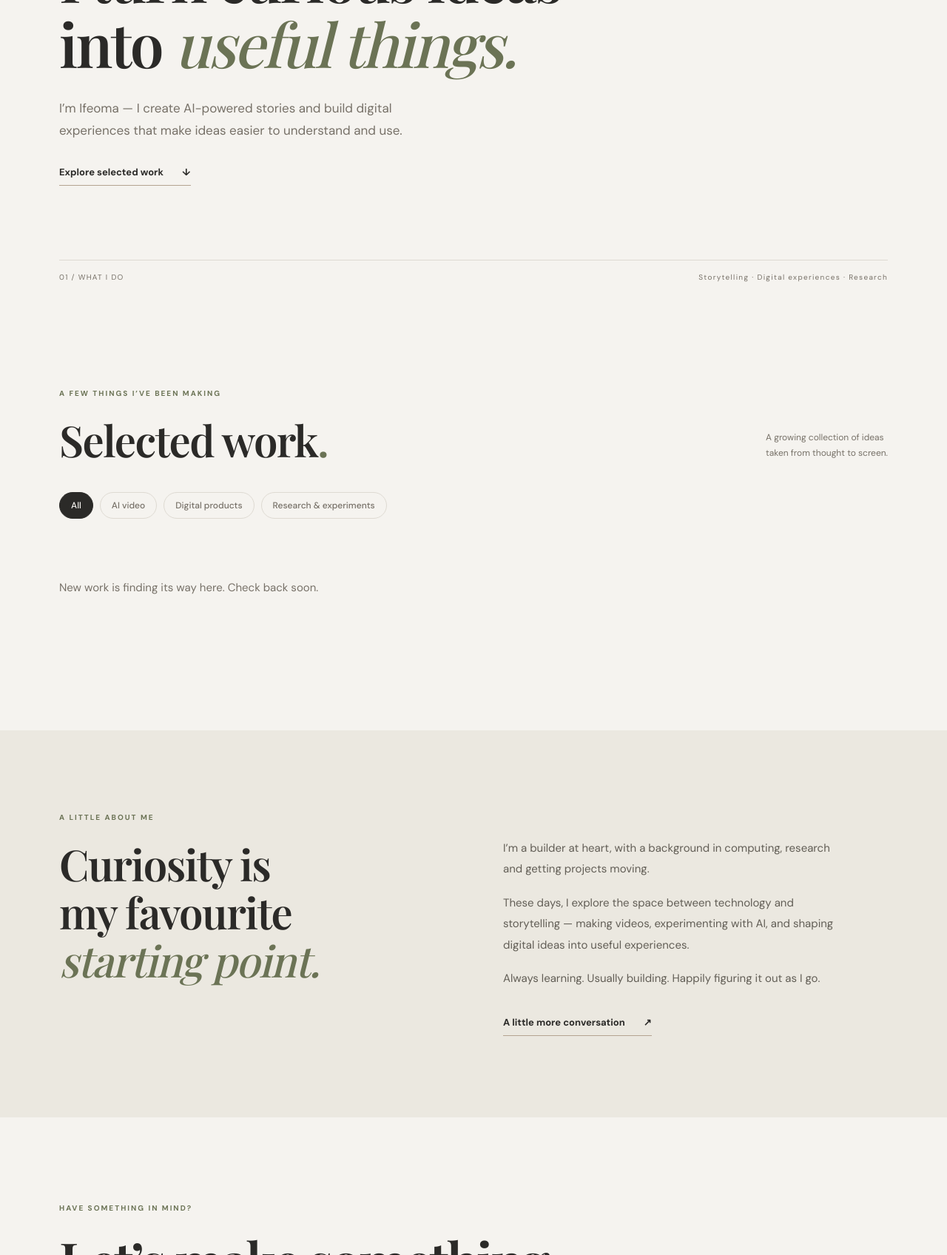
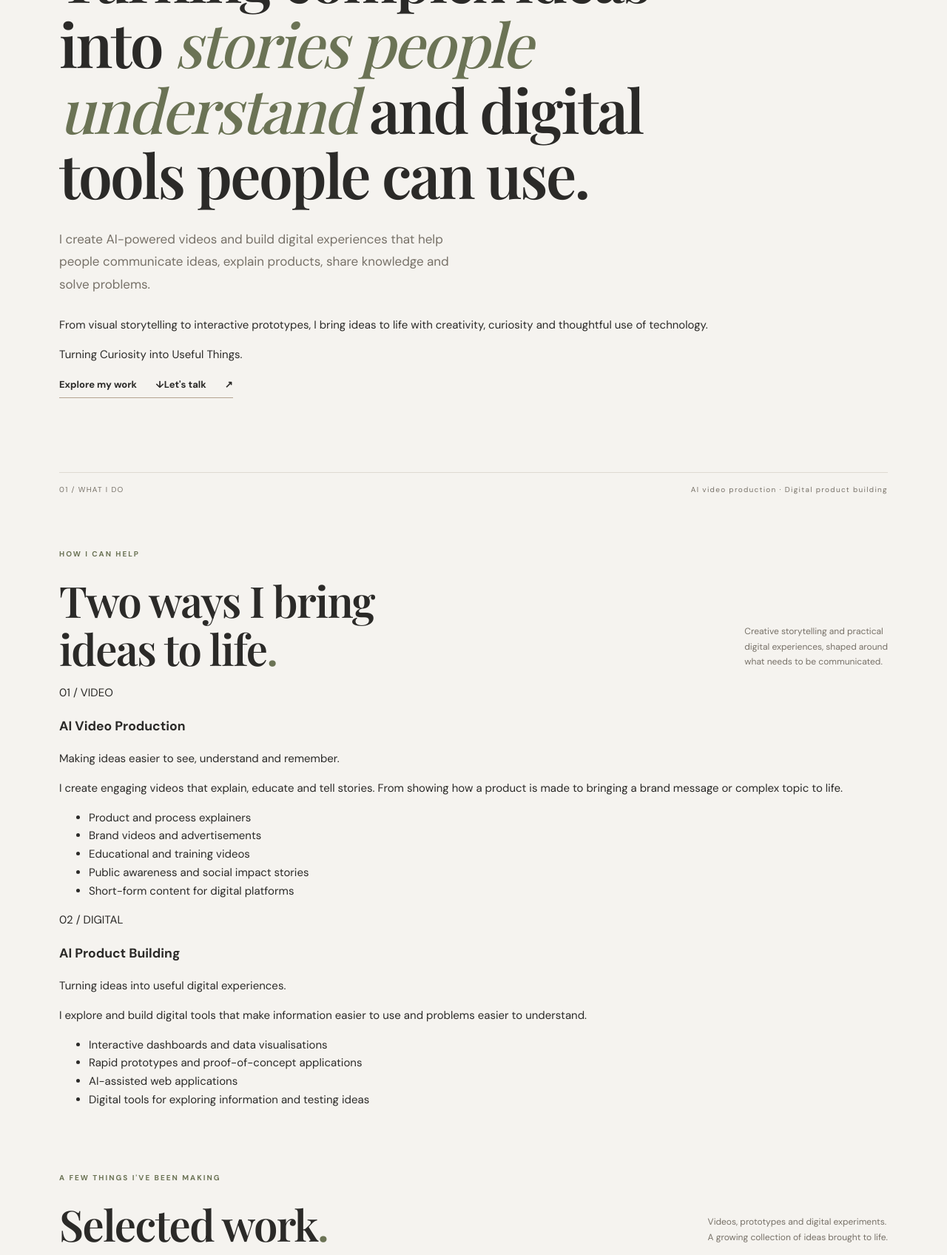
Before and after one commit to fifydee/ifeoma-portfolio, a plain HTML site: page index.html in a window 1280 px wide. Shown: the part 309-2005 px from the top of the page at 74% size. Drawn offline with nearby package versions, Linux system fonts and the light colour scheme.

Commit message:
Refresh portfolio copy for AI Creative Technologist positioning

```diff
--- a/index.html
+++ b/index.html
@@ -3,9 +3,9 @@
 <head>
   <meta charset="utf-8">
   <meta name="viewport" content="width=device-width,initial-scale=1">
-  <meta name="description" content="Ifeoma Degge — AI-powered storytelling, digital products and research-led experiments.">
-  <meta name="theme-color" content="#f5f3ef">
-  <title>Ifeoma Degge — The Builder · The Explorer · Forever Curious</title>
+  <meta name="description" content="Ifeoma Degge, AI Creative Technologist. AI-powered videos and digital experiences that help people explain ideas, products and processes.">
+  <meta name="theme-color" content="#F7F4EF">
+  <title>Ifeoma Degge | AI Creative Technologist</title>
   <link rel="preconnect" href="https://fonts.googleapis.com">
   <link rel="preconnect" href="https://fonts.gstatic.com" crossorigin>
   <link href="https://fonts.googleapis.com/css2?family=DM+Sans:wght@400;500;600;700&family=Playfair+Display:wght@500;600;700&display=swap" rel="stylesheet">
@@ -13,23 +13,47 @@
 </head>
 <body>
   <header class="site-header">
-    <a class="wordmark" href="#top" aria-label="Ifeoma Degge home">ifeoma<span>.</span></a>
+    <a class="wordmark" href="#top" aria-label="Ifeoma Degge home">Ifeoma Degge<span>.</span></a>
     <nav aria-label="Main navigation">
-      <a href="#work">Work</a><a href="#about">About</a><a href="#contact" class="nav-contact">Get in touch <span>↗</span></a>
+      <a href="#services">What I do</a><a href="#work">Work</a><a href="#about">About</a><a href="#contact" class="nav-contact">Get in touch <span>↗</span></a>
     </nav>
   </header>
   <main id="top">
     <section class="hero wrap">
-      <p class="eyebrow"><span class="dot"></span> THE BUILDER · THE EXPLORER · FOREVER CURIOUS</p>
-      <h1>I turn curious ideas<br>into <em>useful things.</em></h1>
-      <p class="hero-copy">I’m Ifeoma — I create AI-powered stories and build digital experiences that make ideas easier to understand and use.</p>
-      <a class="text-link" href="#work">Explore selected work <span>↓</span></a>
-      <div class="hero-note"><span>01 / WHAT I DO</span><span>Storytelling · Digital experiences · Research</span></div>
+      <p class="eyebrow"><span class="dot"></span> AI CREATIVE TECHNOLOGIST</p>
+      <h1>Turning complex ideas into <em>stories people understand</em> and digital tools people can use.</h1>
+      <p class="hero-copy">I create AI-powered videos and build digital experiences that help people communicate ideas, explain products, share knowledge and solve problems.</p>
+      <p class="hero-support">From visual storytelling to interactive prototypes, I bring ideas to life with creativity, curiosity and thoughtful use of technology.</p>
+      <p class="brand-signature">Turning Curiosity into Useful Things.</p>
+      <div class="hero-actions"><a class="text-link" href="#work">Explore my work <span>↓</span></a><a class="text-link" href="#contact">Let's talk <span>↗</span></a></div>
+      <div class="hero-note"><span>01 / WHAT I DO</span><span>AI video production · Digital product building</span></div>
+    </section>
+    <section class="services-section wrap" id="services">
+      <div class="section-heading">
+        <div><p class="eyebrow">HOW I CAN HELP</p><h2>Two ways I bring<br>ideas to life<span>.</span></h2></div>
+        <p class="section-aside">Creative storytelling and practical<br>digital experiences, shaped around<br>what needs to be communicated.</p>
+      </div>
+      <div class="service-grid">
+        <article class="service-card">
+          <p class="service-number">01 / VIDEO</p>
+          <h3>AI Video Production</h3>
+          <p class="service-intro">Making ideas easier to see, understand and remember.</p>
+          <p>I create engaging videos that explain, educate and tell stories. From showing how a product is made to bringing a brand message or complex topic to life.</p>
+          <ul><li>Product and process explainers</li><li>Brand videos and advertisements</li><li>Educational and training videos</li><li>Public awareness and social impact stories</li><li>Short-form content for digital platforms</li></ul>
+        </article>
+        <article class="service-card">
+          <p class="service-number">02 / DIGITAL</p>
+          <h3>AI Product Building</h3>
+          <p class="service-intro">Turning ideas into useful digital experiences.</p>
+          <p>I explore and build digital tools that make information easier to use and problems easier to understand.</p>
+          <ul><li>Interactive dashboards and data visualisations</li><li>Rapid prototypes and proof-of-concept applications</li><li>AI-assisted web applications</li><li>Digital tools for exploring information and testing ideas</li></ul>
+        </article>
+      </div>
     </section>
     <section class="work-section wrap" id="work">
       <div class="section-heading">
-        <div><p class="eyebrow">A FEW THINGS I’VE BEEN MAKING</p><h2>Selected work<span>.</span></h2></div>
-        <p class="section-aside">A growing collection of ideas<br>taken from thought to screen.</p>
+        <div><p class="eyebrow">A FEW THINGS I'VE BEEN MAKING</p><h2>Selected work<span>.</span></h2></div>
+        <p class="section-aside">Videos, prototypes and digital experiments.<br>A growing collection of ideas brought to life.</p>
       </div>
       <div class="filters" role="group" aria-label="Filter projects">
         <button class="filter active" data-filter="All">All <span id="count-all"></span></button>
@@ -39,25 +63,35 @@
       </div>
       <div id="project-grid" class="project-grid" aria-live="polite"><p class="loading">A little something is loading…</p></div>
     </section>
+    <section class="audience-section">
+      <div class="wrap audience-inner">
+        <p class="eyebrow">WHO I WORK WITH</p>
+        <h2>Good ideas deserve<br>to be <em>understood.</em></h2>
+        <p>I work with people and organisations who have something useful to explain, teach, share or explore.</p>
+        <div class="audience-list"><span>Businesses and brands</span><span>NGOs and development organisations</span><span>Coaches and educators</span><span>Creators and public figures</span><span>Startups and growing teams</span></div>
+        <p class="audience-note">Whether it's a product, a process, a service or an important idea, let's find a clear and engaging way to bring it to life.</p>
+      </div>
+    </section>
     <section class="about-section" id="about">
       <div class="wrap about-grid">
-        <div><p class="eyebrow">A LITTLE ABOUT ME</p><h2>Curiosity is<br>my favourite<br><em>starting point.</em></h2></div>
+        <div><p class="eyebrow">A LITTLE ABOUT ME</p><h2>Curious by nature.<br>A builder by <em>practice.</em></h2></div>
         <div class="about-copy">
-          <p>I’m a builder at heart, with a background in computing, research and getting projects moving.</p>
-          <p>These days, I explore the space between technology and storytelling — making videos, experimenting with AI, and shaping digital ideas into useful experiences.</p>
-          <p>Always learning. Usually building. Happily figuring it out as I go.</p>
-          <a class="text-link" href="#contact">A little more conversation <span>↗</span></a>
+          <p>I'm Ifeoma, an AI Creative Technologist interested in what happens when creativity, technology and human curiosity come together.</p>
+          <p>My journey spans computing, secondary research analysis and project management. Today, I bring those experiences into my work with AI, creating visual stories and building digital tools that make ideas easier to understand and use.</p>
+          <p>I enjoy exploring how things work, asking questions and learning across different fields. That curiosity shapes the way I approach every project, whether I'm developing a video concept, building a prototype or experimenting with a new tool.</p>
+          <p>I believe the best work often starts with a good question and the willingness to explore what is possible.</p>
+          <p class="about-signoff">I build, I experiment, I learn, and I share the journey.</p>
         </div>
       </div>
     </section>
     <section class="contact-section wrap" id="contact">
       <p class="eyebrow">HAVE SOMETHING IN MIND?</p>
-      <h2>Let’s make something<br><em>meaningful.</em></h2>
-      <p>For thoughtful collaborations, interesting ideas and good conversations.</p>
-      <a class="contact-link" href="https://www.instagram.com/" target="_blank" rel="noopener">Get in touch <span>↗</span></a>
+      <h2>Let's bring your<br><em>idea to life.</em></h2>
+      <p>Have a video to create, a digital product to explore or an idea you'd like to discuss? I'd love to hear about it.</p>
+      <a class="contact-link" href="#contact">Get in touch <span>↗</span></a>
     </section>
   </main>
-  <footer class="site-footer"><a class="wordmark" href="#top">ifeoma<span>.</span></a><span>The Builder · The Explorer · Forever Curious</span><a href="#top">Back to top ↑</a></footer>
+  <footer class="site-footer"><a class="wordmark" href="#top">Ifeoma Degge<span>.</span></a><span>AI Creative Technologist · Turning Curiosity into Useful Things.</span><a href="#top">Back to top ↑</a></footer>
   <dialog id="project-dialog" class="project-dialog"><button class="dialog-close" aria-label="Close project">×</button><div id="dialog-content"></div></dialog>
   <script src="app.js"></script>
 </body>
```
